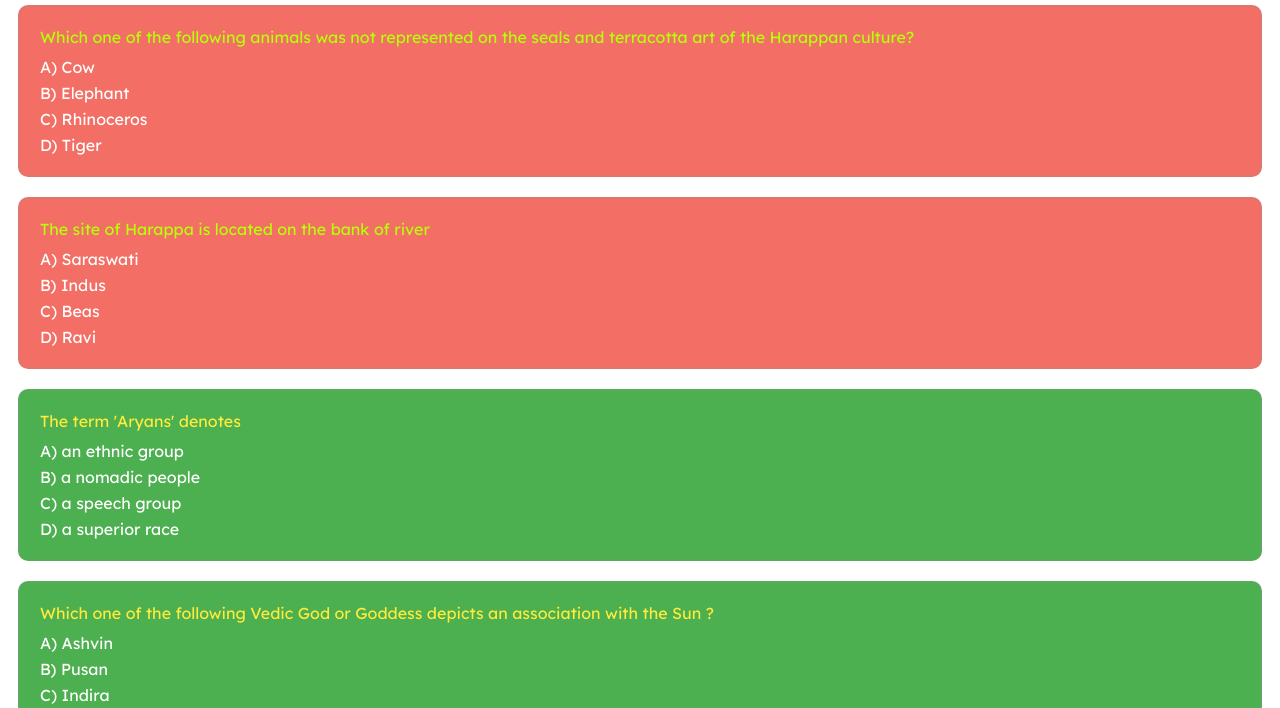
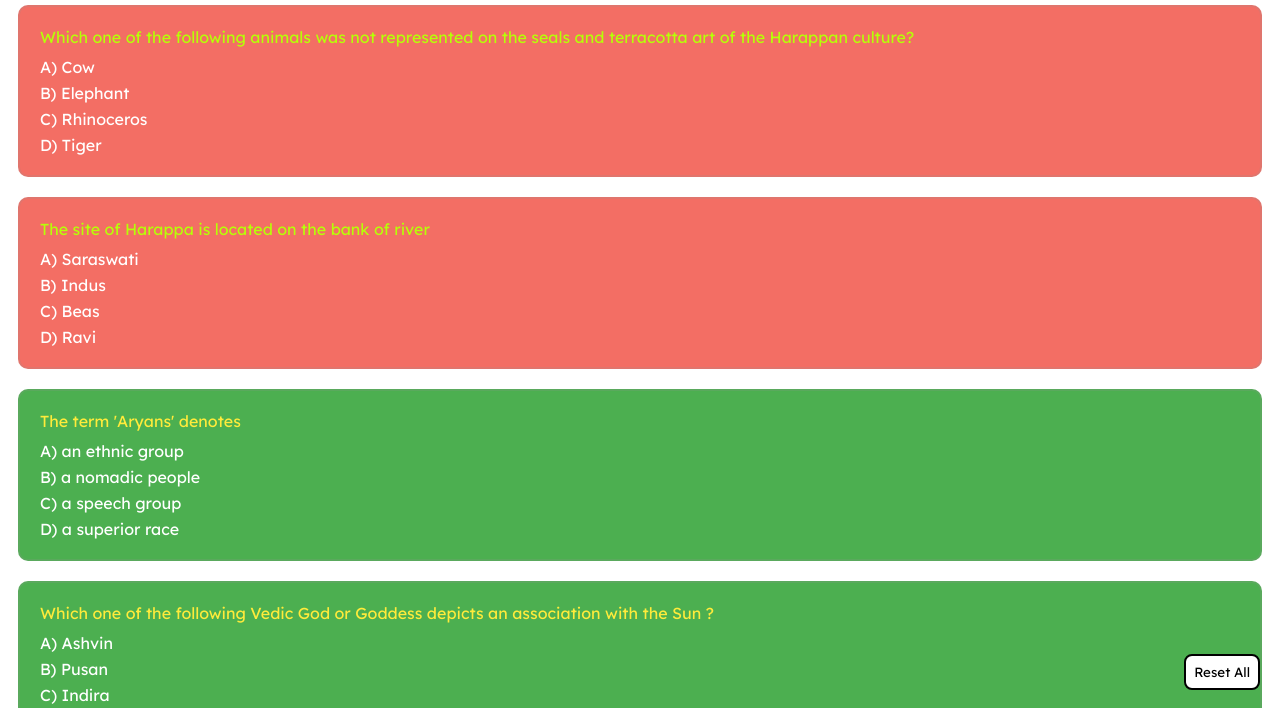
Before and after one commit to sitalchmurmu/sitalchmurmu.github.io, a plain HTML site: page quiz/index.html in a window 1280 px wide. Shown: the part 90-798 px from the top of the page. Drawn offline with Linux system fonts and the light colour scheme.

Commit message:
Add files via upload

```diff
--- a/quiz/index.html
+++ b/quiz/index.html
@@ -12,6 +12,7 @@
       <span>Made by Sital Ch Murmu</span>
       <img src="../photos/profile.png" alt="">
     </div>
+    <button class="reset-btn">Reset All</button>
     <div class="questions-container">
       <!-- <div class="card">
         <p>A sample question</p>
--- a/quiz/resources/main.js
+++ b/quiz/resources/main.js
@@ -98,3 +98,9 @@ qsa('.options > span').forEach((span) => {
     }
   }
 });
+
+qs('.reset-btn').addEventListener('click', () => {
+  qsa('.card .icon').forEach((el) => {
+    el.classList.remove('visible');
+  });
+});
--- a/quiz/resources/questions.js
+++ b/quiz/resources/questions.js
@@ -288,5 +288,35 @@ export default [
       "ঝড় ও বৃষ্টি"
     ],
     answers: [2]
+  },
+  {
+    question: "কোন নদীটি পশ্চিমবঙ্গে উৎপত্তি লাভ করেছে ?",
+    options: [
+      "অজয়",
+      "ময়ূরাক্ষী",
+      "দ্বারকেশ্বর",
+      "বক্রেশ্বর"
+    ],
+    answers: [3]
+  },
+  {
+    question: "চাঁদ থেকে পৃথিবীতে আলো  আসতে কত সময় লাগে? ",
+    options: [
+      "2 সেকেন্ড ",
+      "2.5 সেকেন্ড ",
+      "3 সেকেন্ড",
+      "1.3 সেকেন্ড"
+    ],
+    answers: [4]
+  },
+  {
+    question: "সীমান্ত গান্ধী  কাকে বলা হয় ?",
+    options: [
+      "আব্দুল কালাম আজাদ",
+      "আব্দুল গফফর খান ",
+      "মহম্মদ আলি জিন্না",
+      "মহম্মদ ইকবাল"
+    ],
+    answers: [2]
   }
 ]
--- a/quiz/resources/style.css
+++ b/quiz/resources/style.css
@@ -102,3 +102,18 @@ p {
     margin-left: 15px;
   }
 }
+
+.reset-btn {
+  position: fixed;
+  bottom: 20px;
+  right: 20px;
+  z-index: 1;
+  padding: 8px;
+  background-color: white;
+  border-style: solid;
+  border-radius: 8px;
+}
+
+*:focus {
+  outline: none;
+}
```
